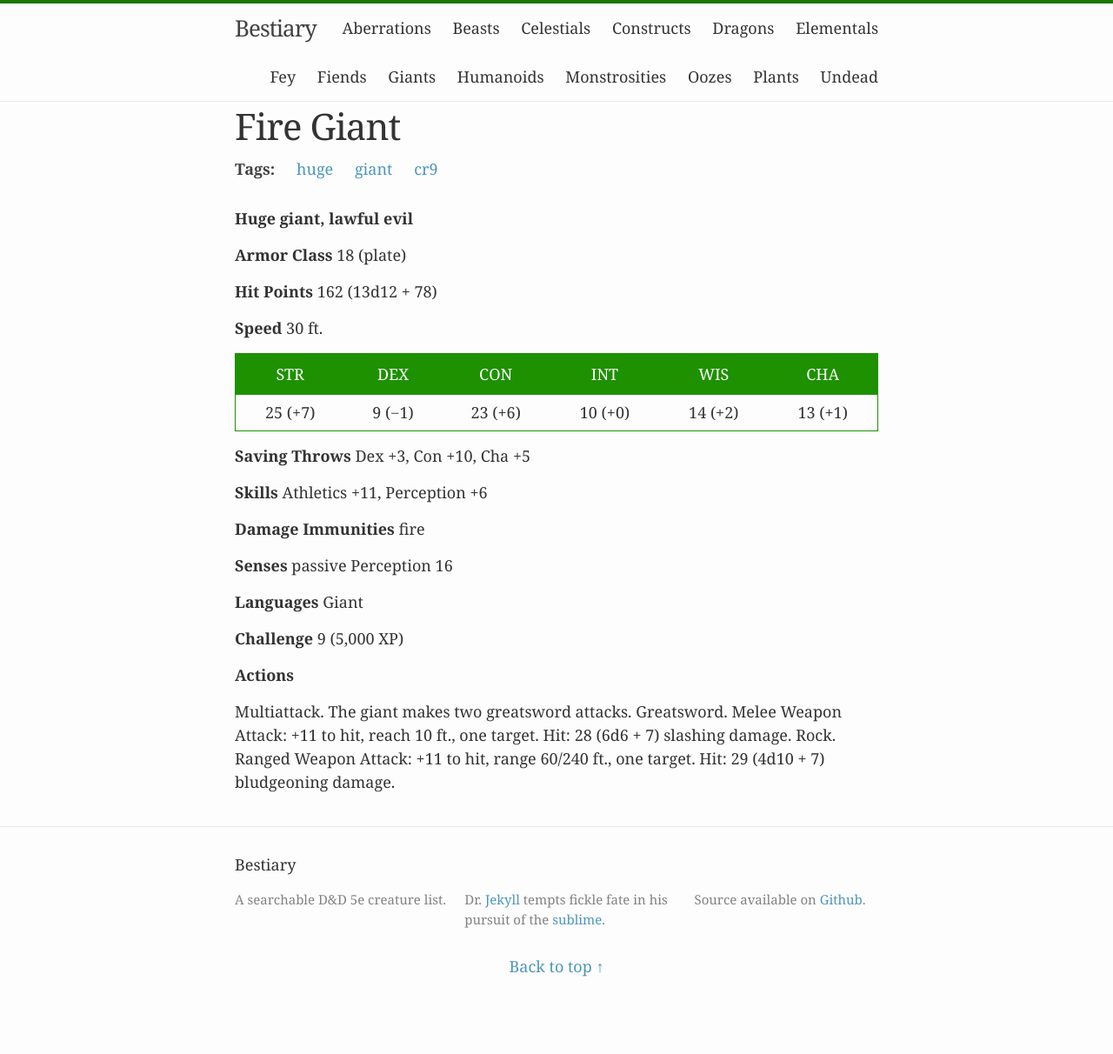
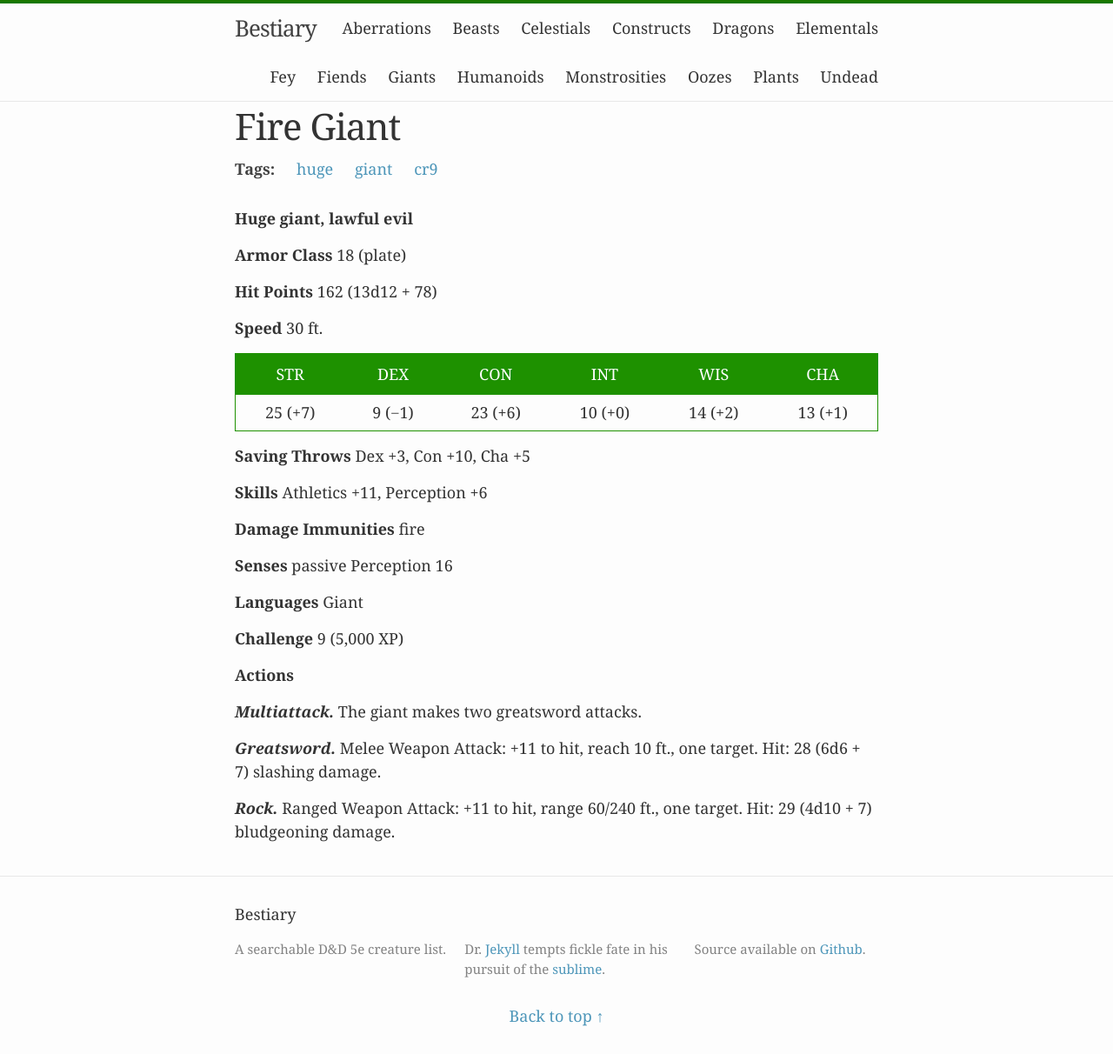
Before and after one commit to beaurancourt/bestiary, a Jekyll site: the page built from _posts/2016-02-29-fire-giant.markdown, in a window 1280 px wide. Shown: the whole page at 87% size. Built offline with Jekyll 4.4.1, drawn with Linux system fonts in a browser that asks for light colours; before the commit the page ends 1155 px from its top, so only the background shows below that.

```diff
--- a/_posts/2016-02-29-fire-giant.markdown
+++ b/_posts/2016-02-29-fire-giant.markdown
@@ -31,4 +31,8 @@ tags: [huge, giant, cr9]
 
 **Actions**
 
-Multiattack. The giant makes two greatsword attacks. Greatsword. Melee Weapon Attack: +11 to hit, reach 10 ft., one target. Hit: 28 (6d6 + 7) slashing damage. Rock. Ranged Weapon Attack: +11 to hit, range 60/240 ft., one target. Hit: 29 (4d10 + 7) bludgeoning damage.
+***Multiattack.*** The giant makes two greatsword attacks.
+
+***Greatsword.*** Melee Weapon Attack: +11 to hit, reach 10 ft., one target. Hit: 28 (6d6 + 7) slashing damage.
+
+***Rock.*** Ranged Weapon Attack: +11 to hit, range 60/240 ft., one target. Hit: 29 (4d10 + 7) bludgeoning damage.
```
